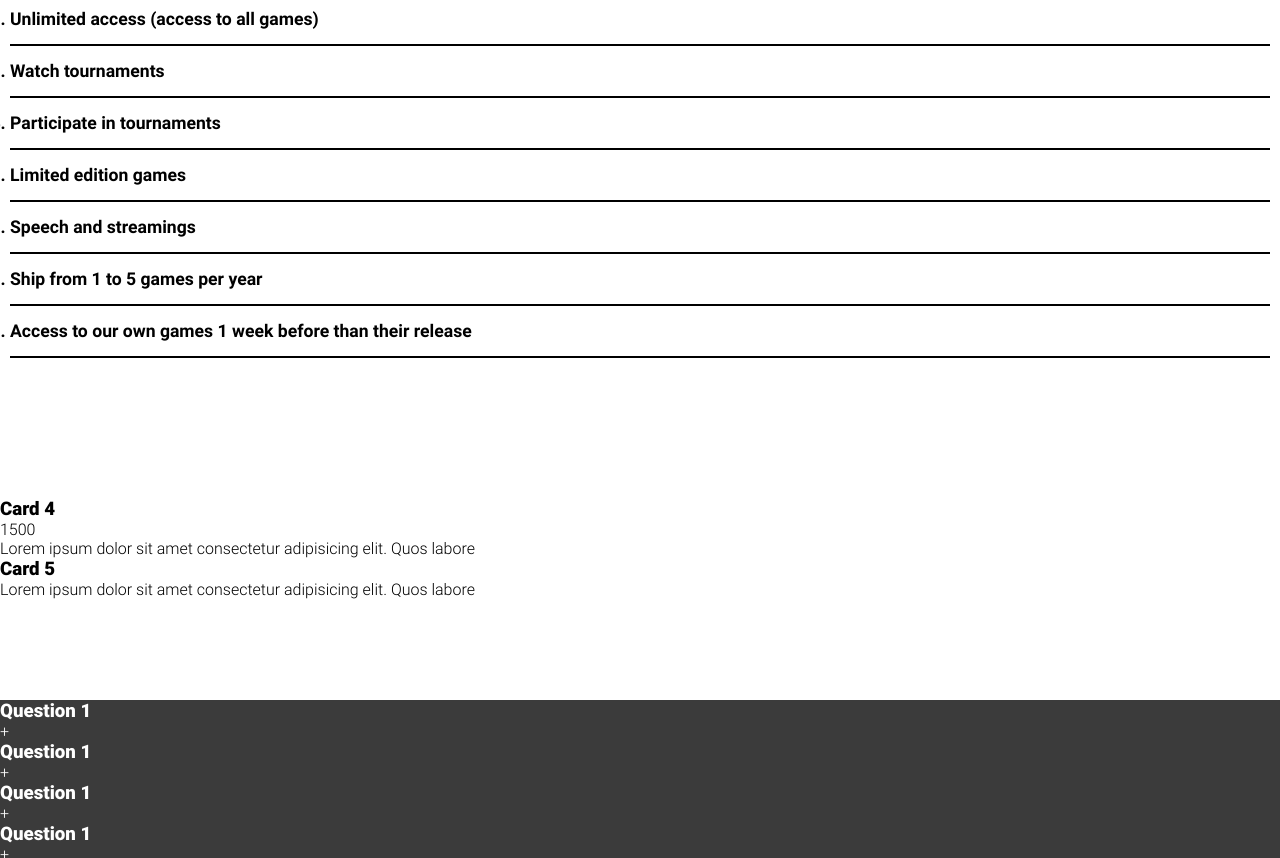
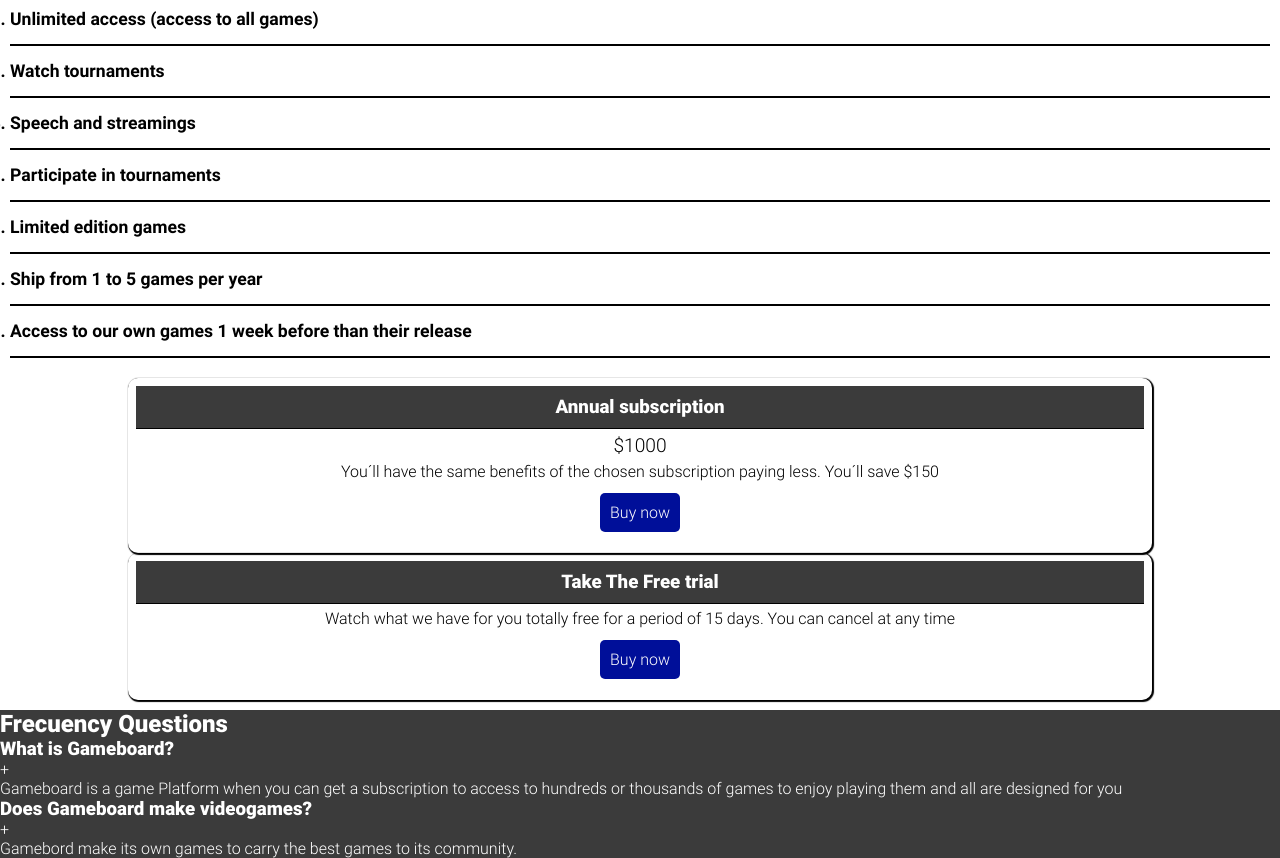
Before and after one commit to Yeffej/Gameboard, a website with bundled scripts: page index.html in a window 1280 px wide. Shown: the part 2518-3376 px from the top of the page. Built offline with nearby package versions, Linux system fonts and the light colour scheme; a web font is replaced by a local one.

Commit message:
Se agrega algunos retoques al css y html

```diff
--- a/Assets/CSS/styles.css
+++ b/Assets/CSS/styles.css
@@ -222,19 +222,17 @@
 .subscriptions-all {
     display: grid;
     grid-template-columns: 1fr;
-    grid-template-rows: 1fr 3fr 1fr;
+    /* grid-template-rows: 1fr 2fr 1fr; */
     grid-template-areas: "cards"
                         "benefits"
                         "extras";
 }
 .subscriptions_cardContainer {
     display: flex;
-    grid-area: cards;
     overflow: hidden;
     scroll-behavior: smooth;
     overscroll-behavior-x: contain;
     scroll-snap-type: x mandatory;
-
 }
 .card {
     border-radius: 10px;
@@ -273,6 +271,7 @@
 }
 .arrows {
     position: relative;
+    grid-area: cards;
     overflow: hidden;
 }
 .arrowRight  {
@@ -327,9 +326,22 @@
 .subscriptions_extras{
     grid-area: extras;
 }
+.subscriptions_extras .card {
+    margin: 0 auto;
 
+}
 .check {
     display: none;
+}
+
+.crdEx {
+    border-radius: 10px;
+    box-shadow: 1px 1px 1px 1px black;
+    width: 80%;
+    text-align: center;
+    padding: 8px;
+    margin: 8px;
+    margin: 0 auto;
 }
 
 /* Questions */
--- a/index.html
+++ b/index.html
@@ -78,9 +78,9 @@
                         <li>Access to 120 games</li>
                         <li>Unlimited access (access to all games)</li>
                         <li>Watch tournaments</li>
+                        <li>Speech and streamings</li>
                         <li>Participate in tournaments</li>
                         <li>Limited edition games</li>
-                        <li>Speech and streamings</li>
                         <li>Ship from 1 to 5 games per year</li>
                         <li>Access to our own games 1 week before than their release</li>
                     </ol>
@@ -93,7 +93,7 @@
                             <h3>Explorer</h3>
                             <p class="price">$1500</p>
                             <p class="descrip">Pay per month</p>
-                            <a href="">Buy for</a>
+                            <a href="">Buy now</a>
                             <ol class="check">
                                 <li>✔</li>
                                 <li>✔</li>
@@ -106,7 +106,7 @@
                             <h3>Legends</h3>
                             <p class="price">$1500</p>
                             <p class="descrip">Pay per month</p>
-                            <a href="">Buy for</a>
+                            <a href="">Buy now</a>
                             <ol class="check">
                                 <li>✔</li>
                                 <li>✔</li>
@@ -119,7 +119,7 @@
                             <h3>Chosen</h3>
                             <p class="price">$1500</p>
                             <p class="descrip">Pay per month</p>
-                            <a href="">Buy for</a>
+                            <a href="">Buy now</a>
                             <ol class="check">
                                 <li>✔</li>
                                 <li>✔</li>
@@ -129,65 +129,56 @@
                             </ol>
                         </div>
                     </div>
+                </div>
 
-                </div>
+            </div>
                 <div class="subscriptions_extras">
-                    <div class="annually crdEx">
-                        <h3>Card 4</h3>
-                        <p class="price">1500</p>
-                        <p>Lorem ipsum dolor sit amet consectetur adipisicing
-                            elit. Quos labore</p>
-                        <a href=""></a>
+                    <div class="annually card">
+                        <h3>Annual subscription</h3>
+                        <p class="price">$1000</p>
+                        <p>You´ll have the same benefits of the chosen subscription
+                            paying less. You´ll save $150
+                        </p>
+                        <a href="">Buy now</a>
                     </div>
-                    <div class="Free crdEx">
-                        <h3>Card 5</h3>
-                        <p>Lorem ipsum dolor sit amet consectetur adipisicing
-                            elit. Quos labore</p>
-                        <a href=""></a>
+                    <div class="Free card">
+                        <h3>Take The Free trial</h3>
+                        <p>Watch what we have for you totally free for a period of 15 days. You can cancel at any time</p>
+                        <a href="">Buy now</a>
                     </div>
                 </div>
             </div>
 
         </section>
         <section class="Questions">
-
+            <h2>Frecuency Questions</h2>
             <div class="Questions_wrapper">
                 <div class="Questions_qst">
-                    <h3>Question 1</h3>
+                    <h3>What is Gameboard?</h3>
                     <span>+</span>
                 </div>
                 <div class="Questions_ans">
-                    <p></p>
+                    <p>Gameboard is a game Platform when you can get a subscription to access to hundreds or thousands of games to enjoy playing them and all are designed for you</p>
                 </div>
             </div>
 
             <div class="Questions_wrapper">
                 <div class="Questions_qst">
-                    <h3>Question 1</h3>
+                    <h3>Does Gameboard make videogames?</h3>
                     <span>+</span>
                 </div>
                 <div class="Questions_ans">
-                    <p></p>
+                    <p>Gamebord make its own games to carry the best games to its community.</p>
                 </div>
             </div>
 
             <div class="Questions_wrapper">
                 <div class="Questions_qst">
-                    <h3>Question 1</h3>
+                    <h3>What do i have to do if i want to return my subcription</h3>
                     <span>+</span>
                 </div>
                 <div class="Questions_ans">
-                    <p></p>
-                </div>
-            </div>
-
-            <div class="Questions_wrapper">
-                <div class="Questions_qst">
-                    <h3>Question 1</h3>
-                    <span>+</span>
-                </div>
-                <div class="Questions_ans">
-                    <p></p>
+                    <p>Just a few clips no traps, all easy. In Gameboard we believe on our product and in our client rights</p>
                 </div>
             </div>
 
```
